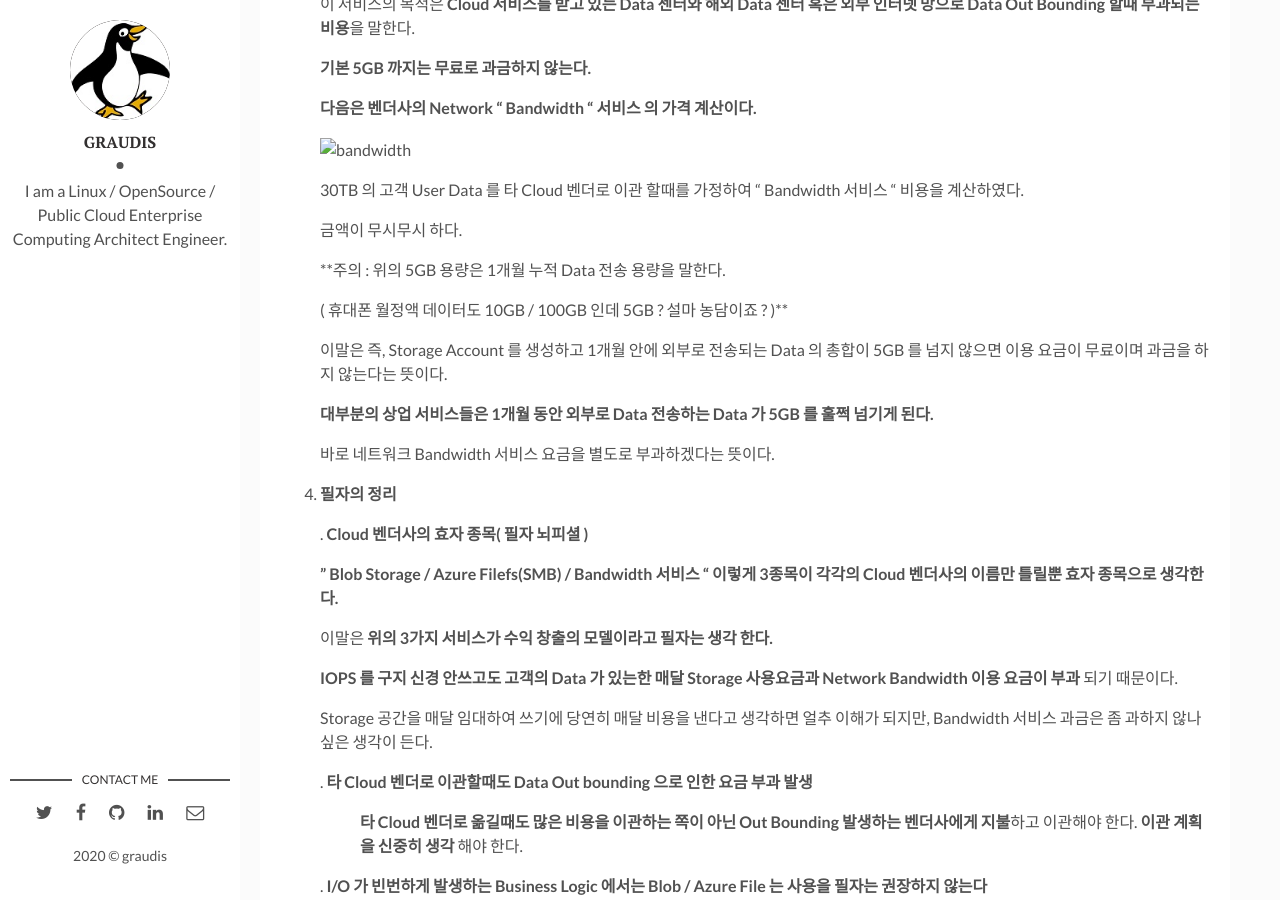
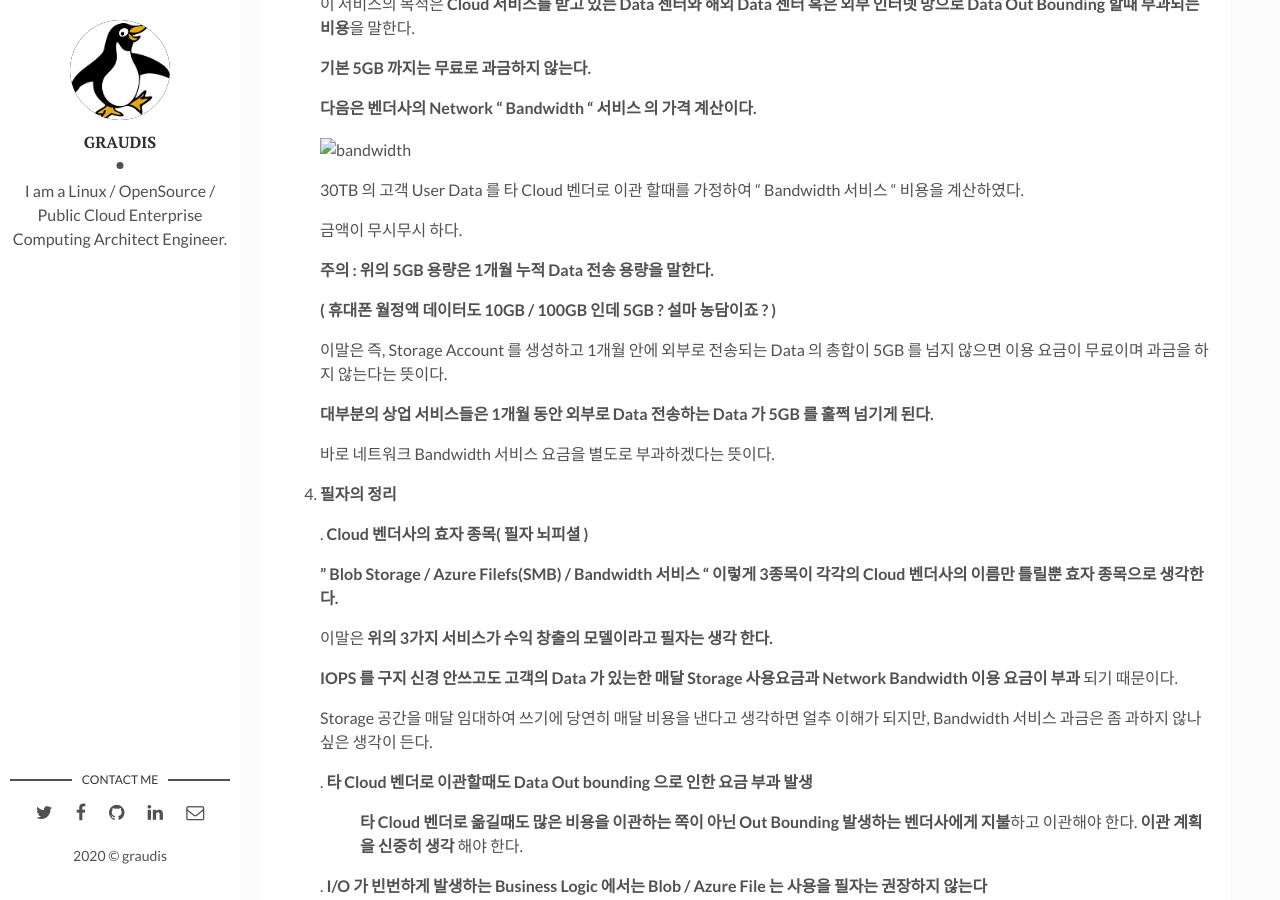
Before and after one commit to graudis/graudis.github.io, a Jekyll site: the page built from _posts/2020-12-05-azure-webapp-7.md, in a window 1280 px wide and 900 px high, scrolled down 4545 px. Built offline with Jekyll 4.4.1, drawn with Linux system fonts in a browser that asks for light colours.

```diff
--- a/_posts/2020-12-05-azure-webapp-7.md
+++ b/_posts/2020-12-05-azure-webapp-7.md
@@ -258,9 +258,9 @@ tags: cloud azure MS
 
 
 
-   **주의 : 위의 5GB 용량은 1개월 누적 Data 전송 용량을 말한다.
+   **주의 : 위의 5GB 용량은 1개월 누적 Data 전송 용량을 말한다.**
 
-   ( 휴대폰 월정액 데이터도 10GB / 100GB 인데 5GB ? 설마 농담이죠 ? )**
+   **( 휴대폰 월정액 데이터도 10GB / 100GB 인데 5GB ? 설마 농담이죠 ? )**
 
    이말은 즉, Storage Account 를 생성하고 1개월 안에 외부로 전송되는 Data 의 총합이 5GB 를 넘지 않으면 이용 요금이 무료이며 과금을 하지 않는다는 뜻이다.
 
```
